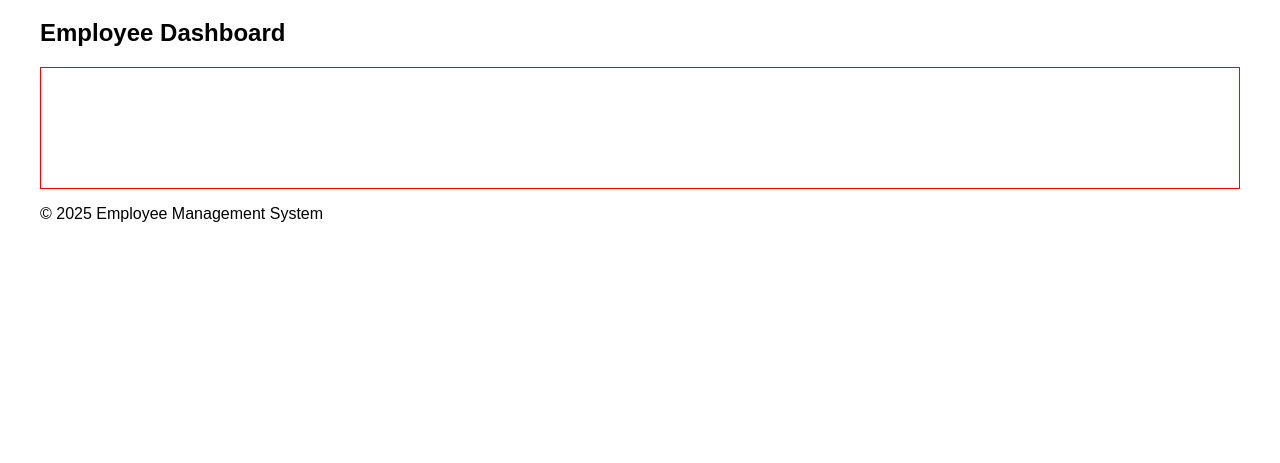
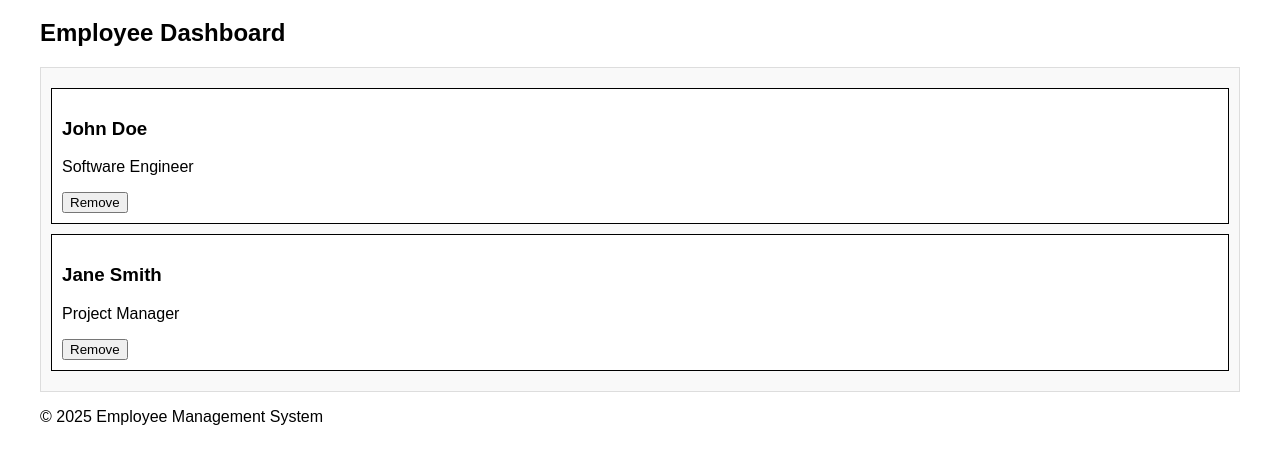
Before and after one commit to MbiluM/cc_13.js, a plain HTML site: page index.html in a window 1280 px wide. Shown: the part 101-564 px from the top of the page. Drawn offline with Linux system fonts and the light colour scheme.

Commit message:
Task 2 - Employee Cards Dynamic Addition

```diff
--- /dev/null
+++ b/cc_13.js
@@ -0,0 +1,31 @@
+function addEmployeeCard(name, position) {
+    const employeeContainer = document.getElementById("employeeContainer");
+
+    const card = document.createElement("div");
+    card.setAttribute("class", "employee-card");
+    card.style.border = "1px solid #000";
+    card.style.padding = "10px";
+    card.style.margin = "10px 0";
+    card.style.backgroundColor = "#fff";
+
+    const nameHeading = document.createElement("h3");
+    nameHeading.textContent = name;
+
+    const positionParagraph = document.createElement("p");
+    positionParagraph.textContent = position;
+
+    const removeButton = document.createElement("button");
+    removeButton.textContent = "Remove";
+    removeButton.addEventListener("click", function() {
+        employeeContainer.removeChild(card);
+    });
+
+    card.appendChild(nameHeading);
+    card.appendChild(positionParagraph);
+    card.appendChild(removeButton);
+    employeeContainer.appendChild(card);
+}
+
+// Example usage
+addEmployeeCard("John Doe", "Software Engineer");
+addEmployeeCard("Jane Smith", "Project Manager");
--- a/index.html
+++ b/index.html
@@ -3,7 +3,7 @@
 <head>
     <meta charset="UTF-8">
     <meta name="viewport" content="width=device-width, initial-scale=1.0">
-    <title>Employee Management System Dashboard</title>
+    <title>Employee Management System</title>
     <style>
         body {
             font-family: Arial, sans-serif;
@@ -13,9 +13,15 @@
         #employeeContainer {
             margin-top: 20px;
             padding: 10px;
-            border: 1px solid #f90000;
+            border: 1px solid #ddd;
             min-height: 100px;
-            background-color: #ffffff;
+            background-color: #f9f9f9;
+        }
+        .employee-card {
+            border: 1px solid #000;
+            padding: 10px;
+            margin: 10px 0;
+            background-color: #fff;
         }
     </style>
 </head>
```
